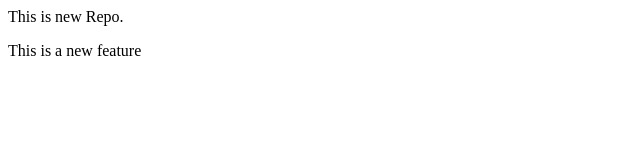
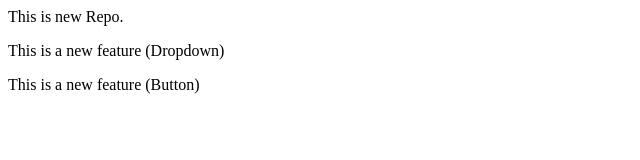
Before and after one commit to Ashwini-Tarware/LocalRepo, a plain HTML site: page index.html in a window 1280 px wide. Shown: the whole page, without its empty margins (0-640 px from the left). Drawn offline with Linux system fonts and the light colour scheme.

Commit message:
Add both features

```diff
--- a/index.html
+++ b/index.html
@@ -1,2 +1,3 @@
 <p>This is new Repo.</p>
-<p>This is a new feature</p>
+<p>This is a new feature (Dropdown)</p>
+<p>This is a new feature (Button)</p>
```
